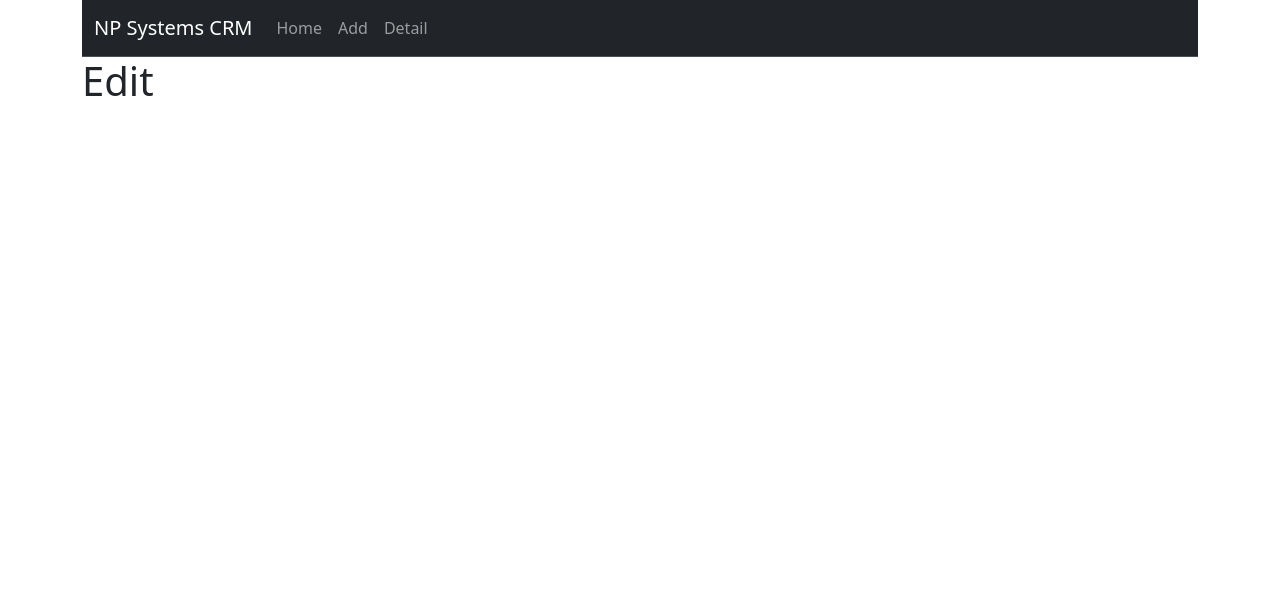
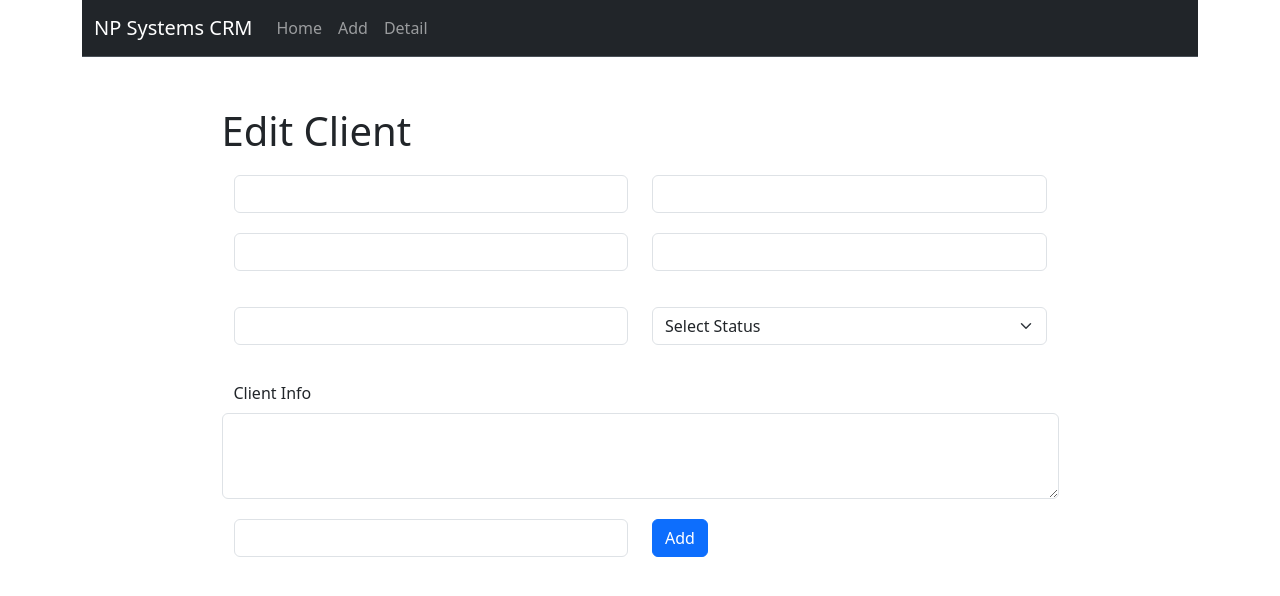
Before and after one commit to cmbondi/npsystemsCRM, a Flask app: template templates/edit.html in a window 1280 px wide. Shown: the top 596 px of the page. Run offline with Flask 3, Linux system fonts and the light colour scheme; the template is opened without the code that fills it, so the values that code supplies are empty.

Commit message:
Add edit function and buttons

```diff
--- a/app.py
+++ b/app.py
@@ -10,10 +10,10 @@ def Main():
     DB.db_close()
     return render_template('index.html', clients=clients)
 
-@app.route('/detail')
-def Detail():
+@app.route('/detail/<int:id>')
+def Detail(id):
     DB = CRMDatabase()
-    client = DB.get_client_byid(1)
+    client = DB.get_client_byid(id)
     DB.db_close()
     firstname = client[1]
     lastname = client[2]
@@ -53,6 +53,23 @@ def Add():
         return render_template('add.html')
 
 
-@app.route('/edit')
-def Edit():
-    return render_template('edit.html')
+@app.route('/edit/<int:id>', methods=['GET', 'POST'])
+def Edit(id):
+    DB = CRMDatabase()
+    if request.method == "GET":
+        client = DB.get_client_byid(id)
+        return render_template('edit.html', client=client)
+    elif request.method == "POST":
+        DB.edit_client(
+            id,
+            request.form["firstname"],
+            request.form["lastname"],
+            request.form["busname"],
+            request.form["phone"],
+            request.form["email"],
+            request.form["status"],
+            request.form["date"],
+            request.form["info"]
+            )
+        DB.db_close()
+        return redirect('/')
--- a/static/style.css
+++ b/static/style.css
@@ -13,11 +13,16 @@
     color: blue;
 }
 
-.main_client_list span {
+.main_client_list span a {
     color: blue;
     margin-right: 50px;
+    text-decoration: none;
 }
 
 .client_detail {
     font-size: 20px;
 }
+
+button a {
+    color: white;
+}
--- a/templates/add.html
+++ b/templates/add.html
@@ -13,7 +13,7 @@
             </div>
             <div class="row">
                 <div class="col input-group mb-3">
-                    <input type="text" name="busname" class="form-control" placeholder="Business Name" aria-label="Business name">
+                    <input type="text" name="busname" class="form-control"  aria-label="Business name">
                 </div>
                 <div class="col">
                     <input type="email" name="email" class="form-control" placeholder="email" aria-label="email">
--- a/templates/edit.html
+++ b/templates/edit.html
@@ -1,4 +1,49 @@
 {% extends "layout.html" %}
     {% block content %}
-<h1>Edit</h1>
+    <div class="content-div">
+        <h1>Edit Client</h1>
+        <form method="POST" action="/edit/{{client[0]}}">
+            <div class="row">
+                <div class="col">
+                  <input type="text" name="firstname" class="form-control" value="{{client[1]}}" aria-label="First name">
+                </div>
+                <div class="col">
+                  <input type="text" name="lastname" class="form-control" value="{{client[2]}}" aria-label="Last name">
+                </div>
+            </div>
+            <div class="row">
+                <div class="col input-group mb-3">
+                    <input type="text" name="busname" class="form-control"  aria-label="Business name" value="{{client[3]}}">
+                </div>
+                <div class="col">
+                    <input type="email" name="email" class="form-control" value="{{client[5]}}" aria-label="email">
+                </div>
+            </div>
+            <div class="row">
+                <div class="col input-group mb-3">
+                    <input type="text" name="phone" class="form-control" value="{{client[4]}}" aria-label="phone">
+                </div>
+                <div class="col">
+                    <select name="status" value="{{client[6]}}" class="form-select" aria-label="status">
+                        <option selected>Select Status</option>
+                        <option value="1">Active</option>
+                        <option value="2">Prospect</option>
+                        <option value="3">Past</option>
+                    </select>
+                </div>
+            </div>
+            <div class="row">
+                <label for="exampleFormControlTextarea1" class="form-label">Client Info</label>
+                <textarea class="form-control" name="info" rows="3">{{ client[8] }}</textarea>
+            </div>
+            <div class="row">
+                <div class="col input-group mb-3">
+                    <input type="text" name="date" class="form-control" value="{{client[7]}}" aria-label="date">
+                </div>
+                <div class="col">
+                    <button type="submit" class="btn btn-primary">Add</button>
+                </div>
+            </div>
+        </form>
+    </div>
     {% endblock %}
--- a/templates/index.html
+++ b/templates/index.html
@@ -5,8 +5,8 @@
             <ul class="list-group main_client_list">
                 {% for client in clients %}
                 <li class="list-group-item">
-                    <span>ID: {{client[0]}} - {{client[2]}}, {{client[1]}} - {{client[3]}} - Status: {{client[6]}} - {{client[7]}}</span><button class="btn btn-primary">edit</button>
-                    <button class="btn btn-primary">delete</button>
+                    <span><a href="\detail\{{client[0]}}">ID: {{client[0]}} - {{client[2]}}, {{client[1]}} - {{client[3]}} - Status: {{client[6]}} - {{client[7]}}</a><button class="btn btn-primary"><a href="\edit\{{client[0]}}">edit</a></button>
+                    <button class="btn btn-primary">delete</button></span>
                 </li>
                 {% endfor %}
             </ul>
```
Also changed, not shown: classes/db.py (+2 -9 lines).
